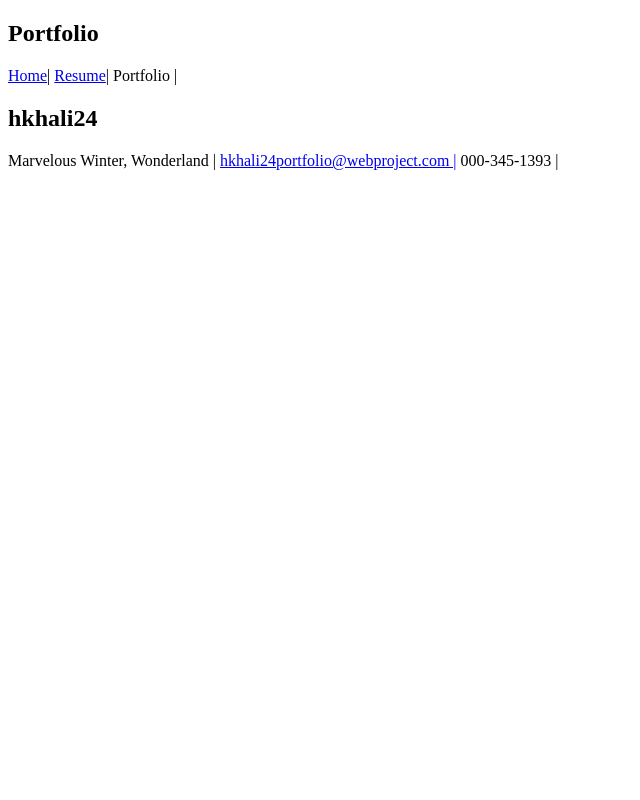
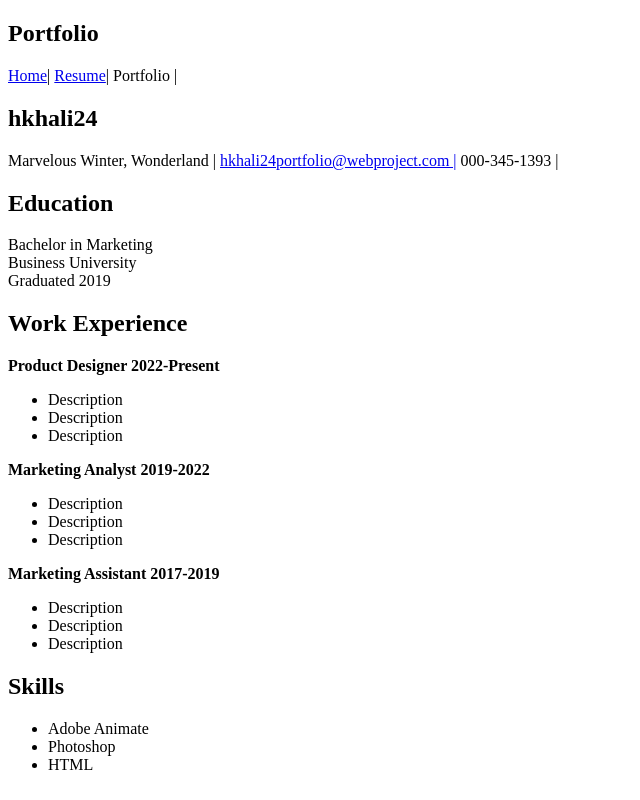
Before and after one commit to hkhali24/WebPortfolio, a plain HTML site: page resume.html in a window 1280 px wide. Shown: the whole page, without its empty margins (0-640 px from the left). Drawn offline with Linux system fonts and the light colour scheme.

Commit message:
resume updates

```diff
--- a/resume.html
+++ b/resume.html
@@ -13,11 +13,60 @@
          <a href="resume.html">Resume</a>|
          Portfolio |</div>
     </nav>
+    <main>
     <section id="Contact Info">
     <h2><strong>hkhali24</strong></h2>
     <div>Marvelous Winter, Wonderland |
         <a href="mailto:hkhali24portfolio@webproject.com">hkhali24portfolio@webproject.com |</a>
          000-345-1393 |</div>
     </section>
+    <section id="Education">
+    <h2><strong>Education</strong></h2>
+        <div>Bachelor in Marketing</div>
+        <div>Business University</div>
+        <div>Graduated 2019</div>
+    </section>
+    <section id="Work Experience">
+    <h2><strong>Work Experience</strong></h2>
+        <div><strong>
+            Product Designer
+            2022-Present
+            </strong>
+            <ul>
+                <li>Description</li>
+                <li>Description</li>
+                <li>Description</li>
+            </ul>
+        </div>
+        <div><strong>
+            Marketing Analyst
+            2019-2022
+            </strong>
+            <ul>
+                <li>Description</li>
+                <li>Description</li>
+                <li>Description</li>
+            </ul>
+        </div>
+        <div><strong>
+            Marketing Assistant
+            2017-2019
+            </strong>
+            <ul>
+                <li>Description</li>
+                <li>Description</li>
+                <li>Description</li>
+            </ul>
+        </div>
+    </section>
+    <section id="Skills">
+        <h2>Skills</h2>
+        <ul>
+            <li>Adobe Animate</li>
+            <li>Photoshop</li>
+            <li>HTML</li>
+        </ul>
+    </section>
+    </main>
 </body>
 </html>
```
